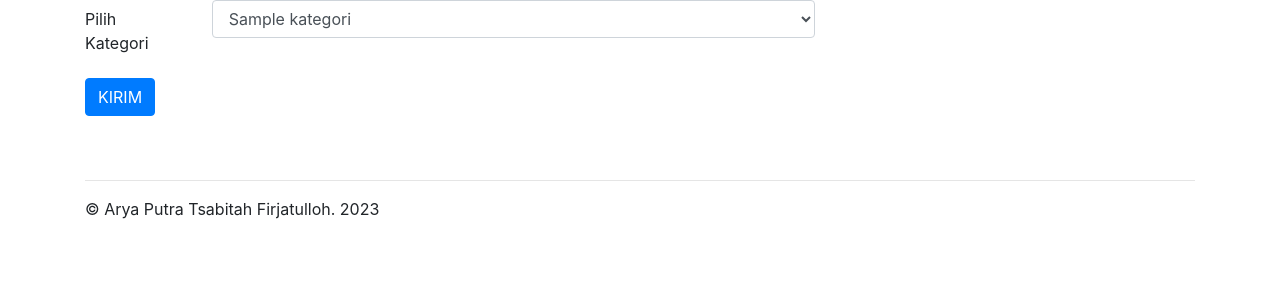
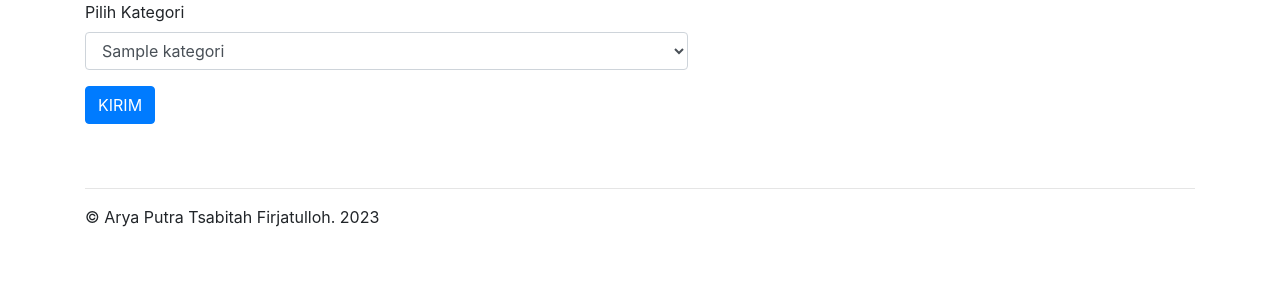
Before and after one commit to aryaptf/C5026221172, a Laravel app: template resources/views/indexkategori.blade.php in a window 1280 px wide. Shown: the part 56-356 px from the top of the page. Run offline with Laravel 9, Linux system fonts and the light colour scheme; the template is opened without the code that fills it: most values are stand-ins (such as "Sample title", 1, 10 or a date in 2020).

Commit message:
EAS PWEB NEW

```diff
--- a/resources/views/indexkategori.blade.php
+++ b/resources/views/indexkategori.blade.php
@@ -7,8 +7,9 @@
         <div class="col-8">
             <form action="/kategori/hasil" method="post" class="form-vertical">
                 {{ csrf_field() }}
+                <label for="kategori">Pilih Kategori</label>
                 <div class="form-group row">
-                    <label for="kategori" class="col-xl-2 col-form-label">Pilih Kategori</label>
+
                     <div class="col-sm-10">
                         <select class="form-control" id="kategori" name="kategori">
                             @foreach($kategori as $k)
```
